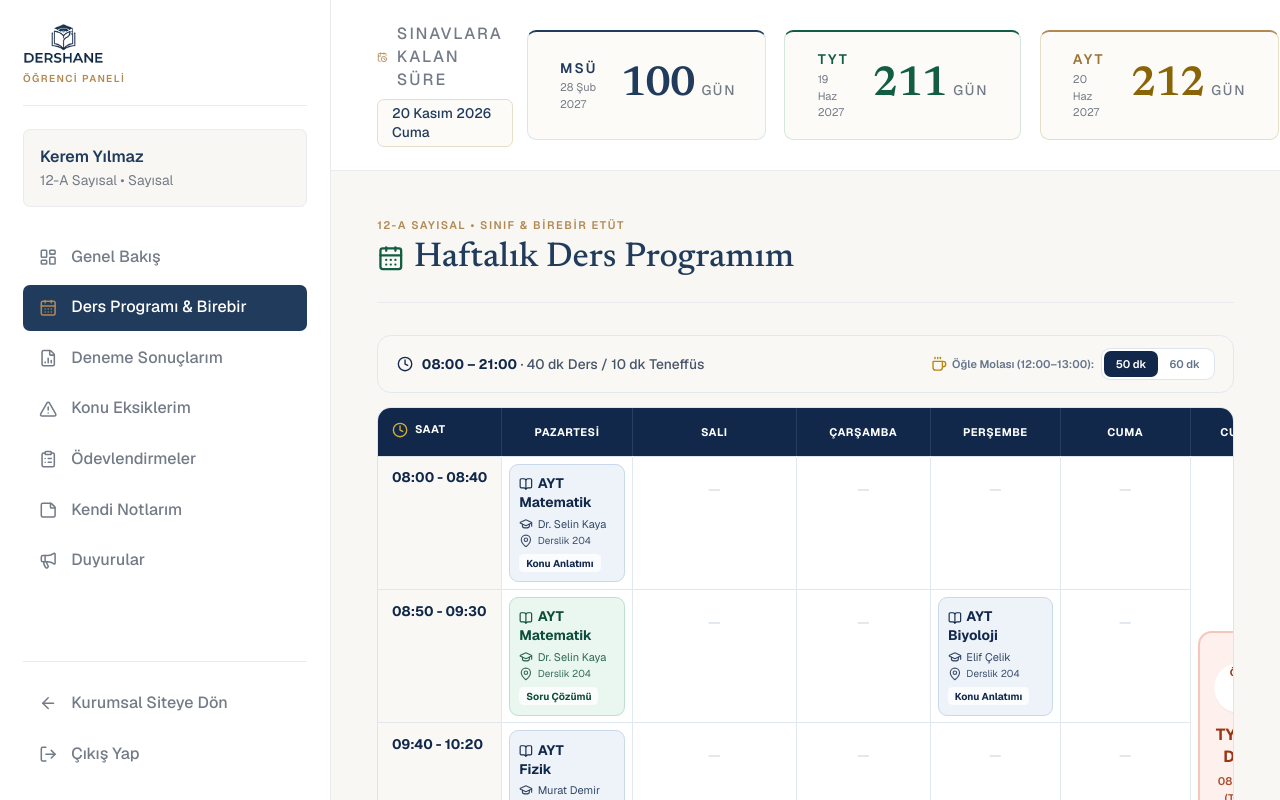
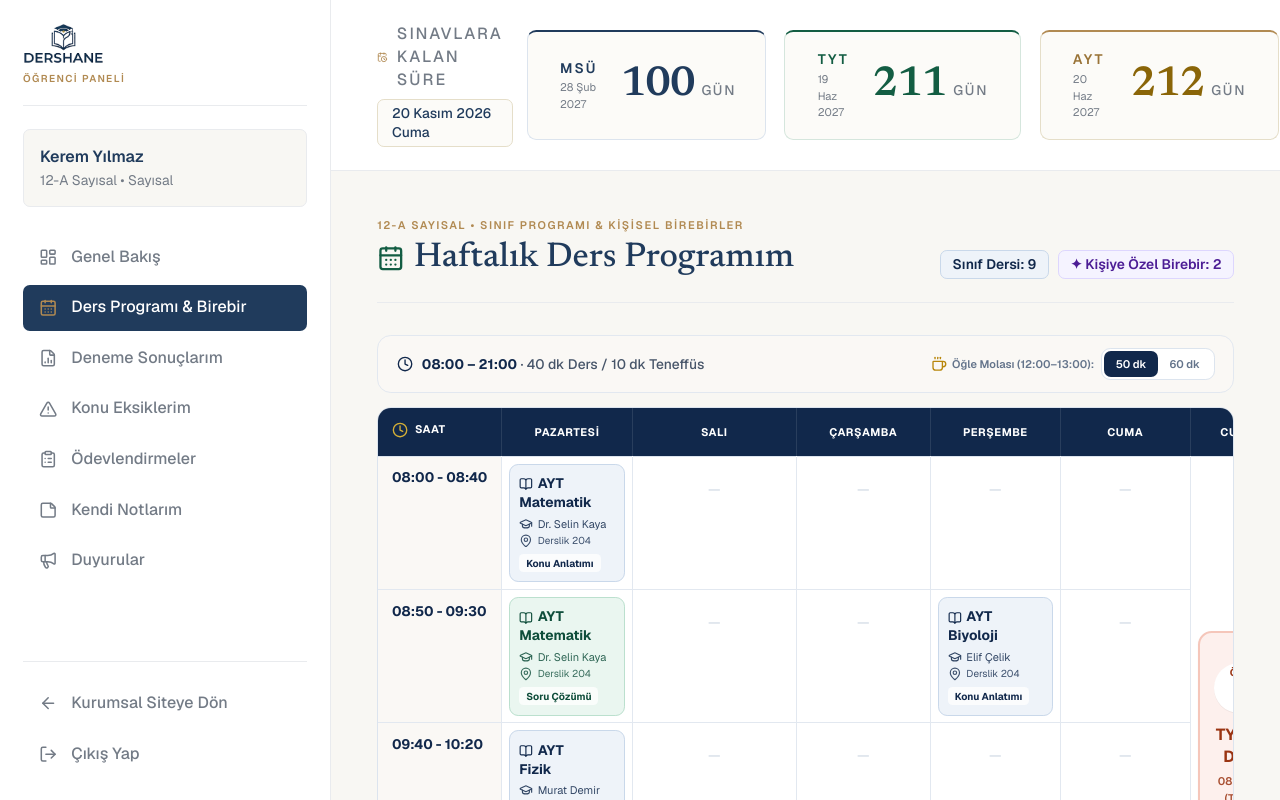
Before and after one commit to fatihhtaskesenn/dershane, a Next.js app: page /student/schedule in a window 1280 px wide. Shown: the top 800 px of the page. Built offline with nearby package versions, Linux system fonts and the light colour scheme.

Commit message:
Birebir etutlerin sinif programindan ayri tutulmasi ve ogrenciye ozel gosterimi netlestirildi

```diff
--- a/app/admin/classes/page.tsx
+++ b/app/admin/classes/page.tsx
@@ -770,7 +770,6 @@ export default function AdminClassesPage() {
                 >
                   <option value="Konu Anlatımı">Konu Anlatımı</option>
                   <option value="Soru Çözümü">Soru Çözümü</option>
-                  <option value="Etüt">Etüt</option>
                   <option value="Deneme">Deneme</option>
                 </select>
               </div>
--- a/app/student/schedule/page.tsx
+++ b/app/student/schedule/page.tsx
@@ -8,21 +8,30 @@ import { WeeklyTimetable } from "@/components/WeeklyTimetable";
 export default function StudentSchedulePage() {
   const { activeStudent, classes } = useCampus();
   const myClass = classes.find((c) => c.id === activeStudent.classId);
-  const combinedSchedule = [
-    ...(myClass?.schedule ?? []),
-    ...activeStudent.schedule,
-  ];
+  const classSlots = myClass?.schedule ?? [];
+  const personalSlots = activeStudent.schedule;
+  const combinedSchedule = [...classSlots, ...personalSlots];
 
   return (
     <div className="space-y-7">
-      <div className="border-b border-[#E9EBEE] pb-5">
+      <div className="flex flex-col justify-between gap-3 border-b border-[#E9EBEE] pb-5 sm:flex-row sm:items-end">
+        <div>
           <p className="text-[11px] font-semibold tracking-[0.14em] text-[#B18A52] uppercase">
-          {activeStudent.className} • Sınıf &amp; Birebir Etüt
+            {activeStudent.className} • Sınıf Programı &amp; Kişisel Birebirler
           </p>
           <h1 className="font-editorial mt-1 flex items-center gap-2 text-3xl font-medium text-[#203B5C]">
             <CalendarDays className="h-6 w-6 text-[#135D43]" />
             <span>Haftalık Ders Programım</span>
           </h1>
+        </div>
+        <div className="flex flex-wrap items-center gap-2 text-xs">
+          <span className="rounded-md border border-[#C9D8EA] bg-[#EEF3F9] px-2.5 py-1 font-semibold text-[#11284B]">
+            Sınıf Dersi: {classSlots.length}
+          </span>
+          <span className="rounded-md border border-[#DDD6FE] bg-[#F5F3FF] px-2.5 py-1 font-semibold text-[#4C1D95]">
+            ✦ Kişiye Özel Birebir: {personalSlots.length}
+          </span>
+        </div>
       </div>
 
       <WeeklyTimetable
```
Lines whose indentation alone changed are shown as unchanged.
